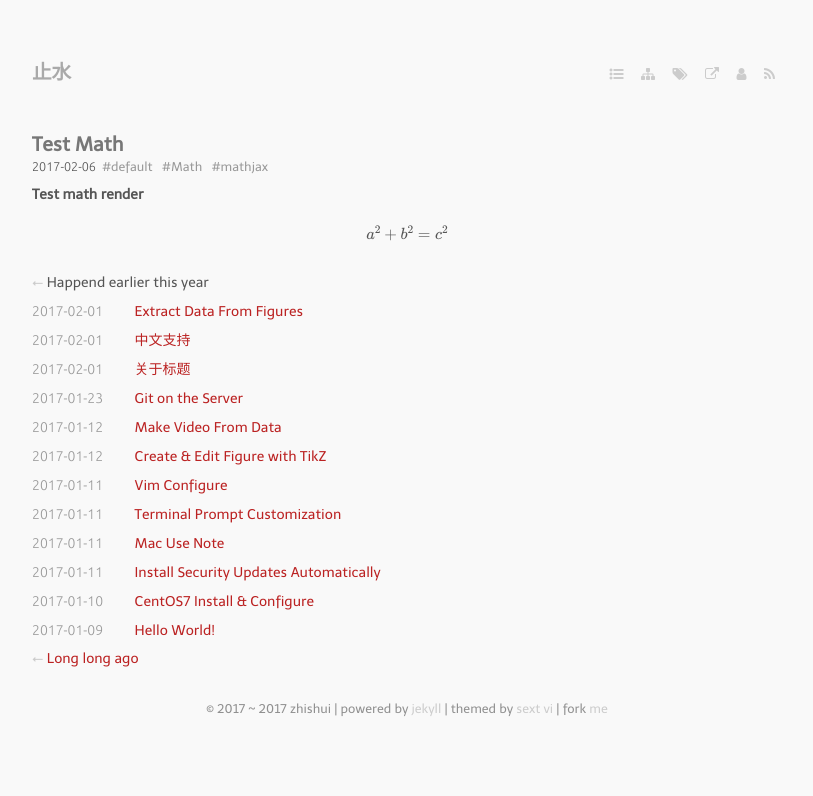
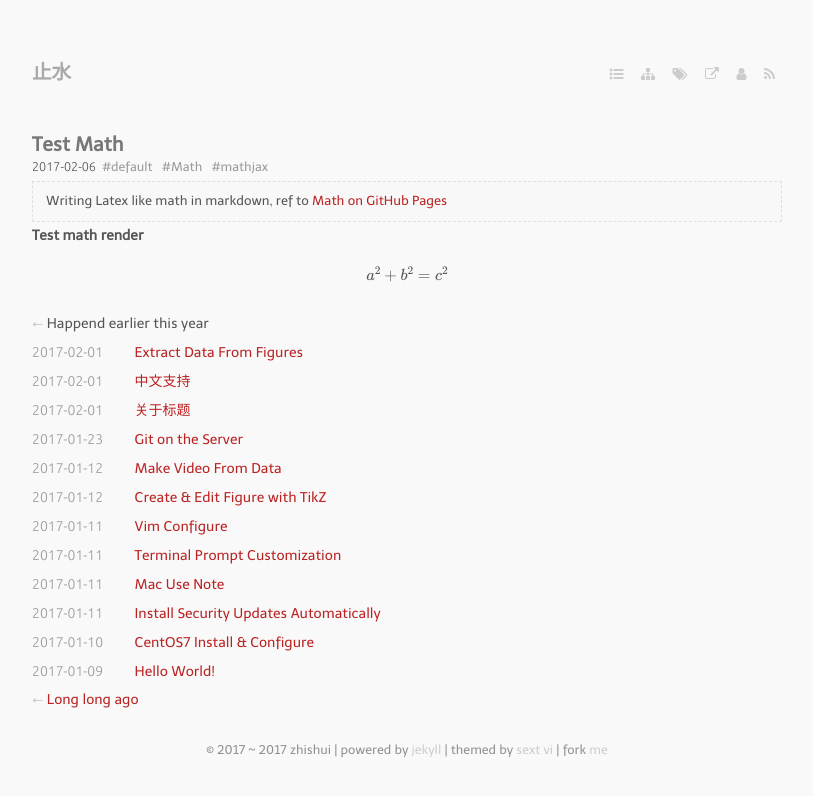
Before and after one commit to bizhishui/bizhishui.github.io, a Jekyll site: the page built from index.md, in a window 1280 px wide. Shown: the top 796 px of the page, without its empty margins (233-1046 px from the left). Built offline with Jekyll 4.4.1, drawn with Linux system fonts in a browser that asks for light colours; nearby versions of some CDN libraries; some web fonts are replaced; formulas are drawn with MathJax 3; a script that is not in the unit is left out.

Commit message:
test math

```diff
--- a/_posts/2017-02-06-Test-Math.md
+++ b/_posts/2017-02-06-Test-Math.md
@@ -11,6 +11,8 @@ tags:
 
 {% include lib/mathjax.html %}
 
+> Writing Latex like math in markdown, ref to [Math on GitHub Pages](http://g14n.info/2014/09/math-on-github-pages/)
+
 #### Test math render
 
 $$a^2 + b^2 = c^2$$
```
